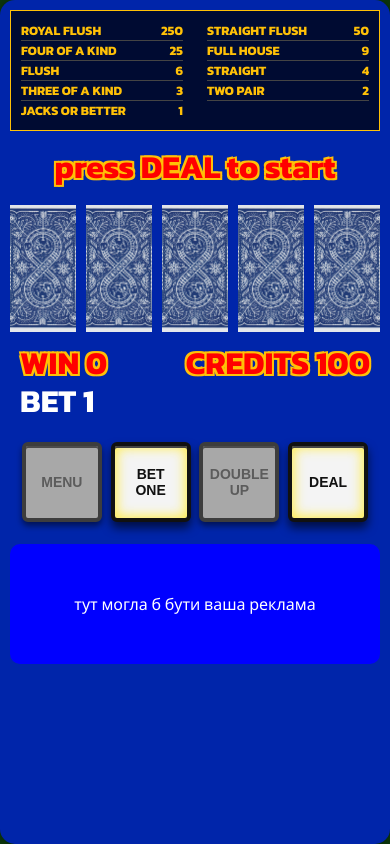
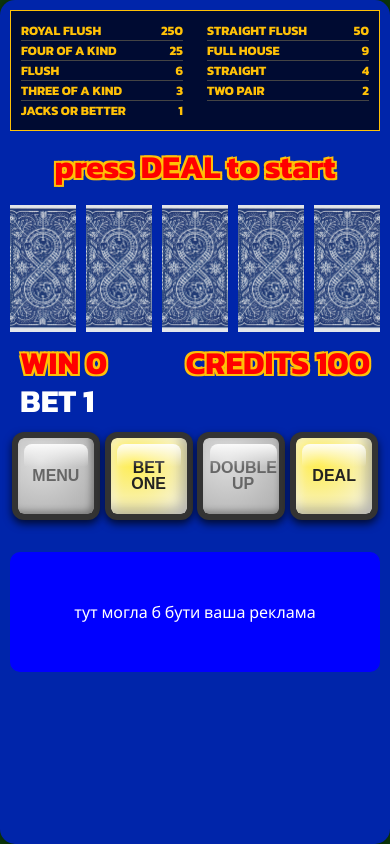
Before and after one commit to GukMaksim/poker-vue, a Vue app in the folder webapp/: page / in a window 390 px wide. Built offline with nearby package versions, Linux system fonts and the light colour scheme.

Commit message:
Refactor Advertising and GameControls components: Added margin-top to Advertising for better spacing. Updated GameControls button layout with button frames for improved aesthetics and responsiveness. Enhanced button styles with CSS variables and gradients for a more modern look.

```diff
--- a/webapp/src/components/Advertising.vue
+++ b/webapp/src/components/Advertising.vue
@@ -10,6 +10,7 @@
 
 <style scoped>
 .adv-container {
+  margin-top: 20px;
   height: 120px;
   background: blue;
   /* margin-bottom: 20px; */
--- a/webapp/src/components/GameControls.vue
+++ b/webapp/src/components/GameControls.vue
@@ -1,21 +1,29 @@
 <template>
   <div class="controls">
     <div class="button-grid">
+      <div class="button-frame">
         <button disabled>
           MENU
         </button>
+      </div>
 
+      <div class="button-frame">
         <button @click="handleBetOne" :disabled="!canChangeBet" class="bet-button">
           BET ONE
         </button>
+      </div>
 
+      <div class="button-frame">
         <button @click="handleDouble" :disabled="!canDouble" class="double-button">
           DOUBLE UP
         </button>
+      </div>
 
+      <div class="button-frame">
         <button @click="handleDealDraw" :disabled="!canDealDraw" class="main-button">
           {{ dealDrawButtonText }}
         </button>
+      </div>
     </div>
   </div>
 </template>
@@ -89,59 +97,78 @@ const handleBetOne = () => {
   display: grid;
   grid-template-columns: repeat(4, 1fr);
   justify-items: center;
-  gap: 5px;
-  padding: 10px;
+  gap: 1px;
+  /* padding: 10px; */
+}
+
+.button-frame {
+  --size: 76px;
+  --border: #95949441;
+
+  inline-size: var(--size);
+  aspect-ratio: 1/1;
+  display: grid;
+  place-items: center;
+  border: 6px solid var(--border);
+  border-radius: 12px;
+  background: #111;
+  /* чорна основа */
+  box-shadow: 0 4px 8px rgba(0,0,0,0.7);
+  position: relative;
+  overflow: hidden;
 }
 
 .controls button {
-  --size: 80px; /* розмір кнопки */
-  --face: #f4f4f4; /* колір верхньої панелі */
-  --border: #111; /* корпус */
-  --shadow: #444; /* тінь */
-  --text: #111; /* напис */
-  --glow: #ffed4d; /* підсвітка */
+  --face: #f4f4f4;        /* жовта поверхня */
+  --face-light: #ffed4d;  /* світліший відтінок */
+  --text: #222;           /* текст */
 
-  inline-size: var(--size);
-  aspect-ratio: 1 / 1;
+  inline-size: 100%;
+  block-size: 100%;
   display: grid;
   place-items: center;
 
-  font: bold 14px/1.2 Arial, sans-serif;
+  font: bold 16px/1 Arial, sans-serif;
+  color: var(--text);
   text-transform: uppercase;
-  color: var(--text);
+  /* letter-spacing: 1px; */
 
-  background: var(--face);
-  border: 4px solid var(--border);
+  background: radial-gradient(circle at 30% 30%, var(--face-light), var(--face));
+  border: none;
   border-radius: 6px;
+  cursor: pointer;
+
   box-shadow:
-    0 2px 0 var(--shadow) inset,
-    0 6px 10px rgba(0, 0, 0, 0.6),
-    0 0 12px 2px var(--glow) inset;
-  cursor: pointer;
-  user-select: none;
-  transition: transform .1s, box-shadow .2s, filter .2s;
+    inset -6px -6px 12px rgba(0,0,0,0.25),
+    inset 4px 4px 8px rgba(255,255,255,0.4);
+
+  transition: transform 0.1s, box-shadow 0.1s;
+  position: relative;
 }
 
-.controls button:hover:not(:disabled) {
-  /* background: #fff6a0; */
+.controls button:before {
+  content: "";
+  position: absolute;
+  inset: 8% 8% auto 8%;
+  height: 30%;
+  border-radius: 8px 8px 4px 4px;
+  background: linear-gradient(to bottom, rgba(255,255,255,0.9), rgba(255,255,255,0));
+  pointer-events: none;
 }
 
 .controls button:active {
-  transform: translateY(3px);
+  transform: translateY(6px);
   box-shadow:
-    0 1px 0 var(--shadow) inset,
-    0 3px 6px rgba(0, 0, 0, 0.6),
-    0 0 6px 1px var(--glow) inset;
+    inset -4px -4px 8px rgba(0,0,0,0.35),
+    inset 2px 2px 6px rgba(255,255,255,0.25);
 }
 
 .controls button:disabled {
-  background: #bbb;
+  background: radial-gradient(circle at 30% 30%, #ddd, #aaa);
   color: #666;
-  border-color: #444;
   cursor: not-allowed;
   box-shadow:
-    0 2px 0 #555 inset,
-    0 4px 6px rgba(0, 0, 0, 0.5);
-  filter: grayscale(0.5) brightness(0.9);
+    inset -3px -3px 6px rgba(0,0,0,0.3),
+    inset 2px 2px 4px rgba(255,255,255,0.1);
 }
 </style>
```
Lines whose indentation alone changed are shown as unchanged.
